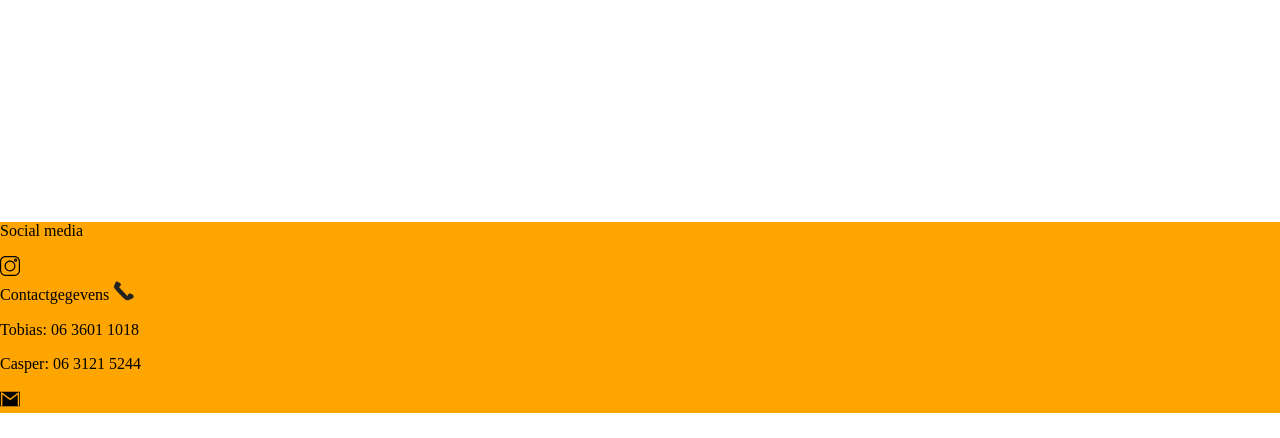
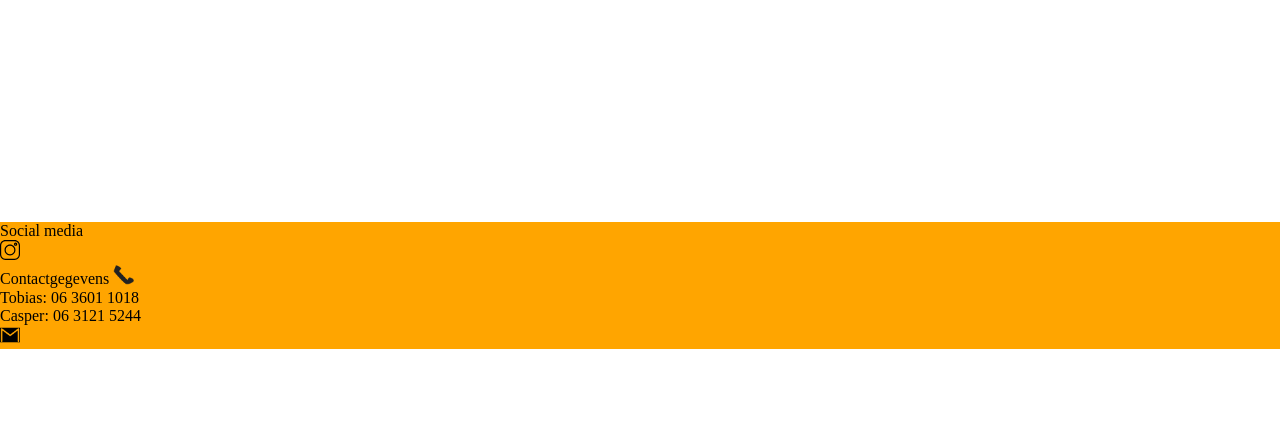
Before and after one commit to sammiee2003/project, a PHP site: page /project.html in a window 1280 px wide. Shown: the part 362-800 px from the top of the page. Run offline with PHP 8.4, Linux system fonts and the light colour scheme.

Commit message:
menu aangepast

```diff
--- a/style/style.css
+++ b/style/style.css
@@ -138,3 +138,9 @@ footer{
     transform: translate(-50%, -50%);
     font-size: 18px;
 }
+
+
+* {
+  margin: 0;
+  padding: 0;
+}
```
Also changed, not shown: project.html (line endings or trailing spaces).
